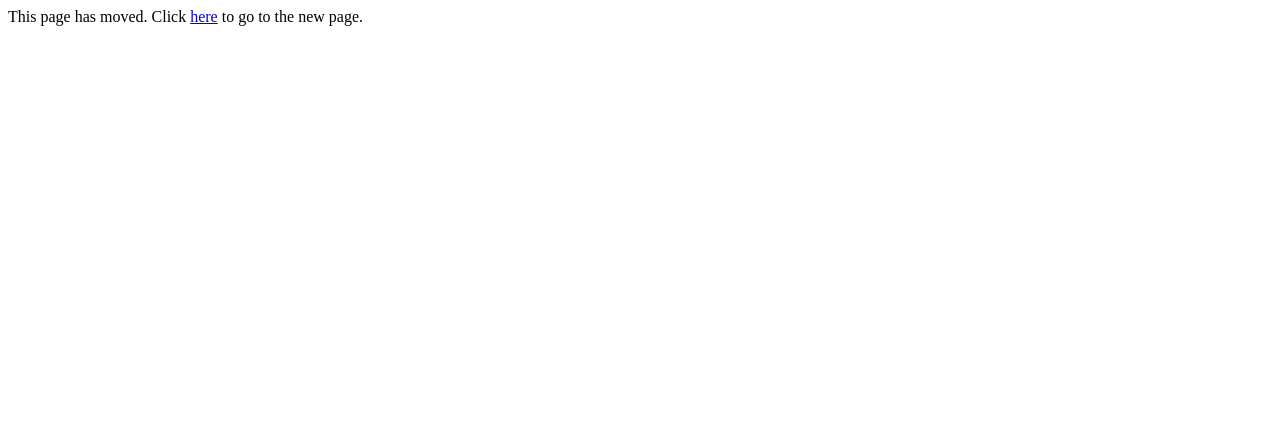
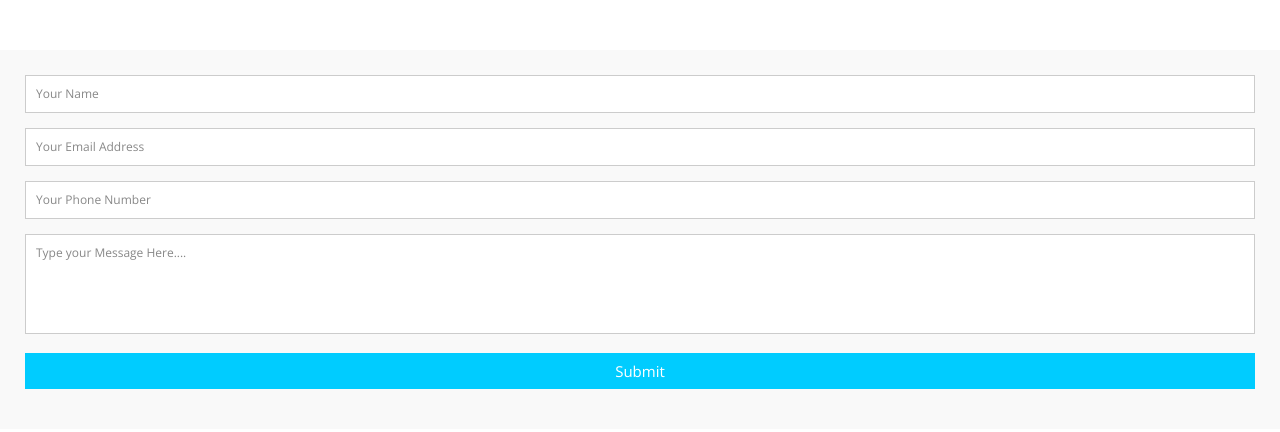
Before and after one commit to aquasolis/global, a plain HTML site: page index.html in a window 1280 px wide. Drawn offline with nearby package versions, Linux system fonts and the light colour scheme.

Commit message:
Update index.html

```diff
--- a/index.html
+++ b/index.html
@@ -1,10 +1,137 @@
 <!DOCTYPE html>
-<html>
-<head>
-<meta http-equiv="refresh" content="2;url=https://aquasolisglobal.com/" />
-<title>Page Moved</title>
-</head>
-<body>
-This page has moved. Click <a href="https://aquasolisglobal.com/">here</a> to go to the new page.
-</body>
+<html lang="en-us">
+  <head>
+    <meta charset="UTF-8">
+    <title>Contact-form</title>
+    <meta name="viewport" content="width=device-width, initial-scale=1">
+    <script>function loadCSS(e,t,n){"use strict";function r(){for(var t,i=0;i<d.length;i++)d[i].href&&d[i].href.indexOf(e)>-1&&(t=!0);t?o.media=n||"all":setTimeout(r)}var o=window.document.createElement("link"),i=t||window.document.getElementsByTagName("script")[0],d=window.document.styleSheets;return o.rel="stylesheet",o.href=e,o.media="only x",i.parentNode.insertBefore(o,i),r(),o}</script>
+        <script>
+	loadCSS( "https://fonts.googleapis.com/css?family=Open+Sans:400,700" );
+	</script>
+    </head>
+  <style>
+    @import url(https://fonts.googleapis.com/css?family=Open+Sans:400italic,400,300,600);
+* {
+	margin:0;
+	padding:0;
+	box-sizing:border-box;
+	-webkit-box-sizing:border-box;
+	-moz-box-sizing:border-box;
+	-webkit-font-smoothing:antialiased;
+	-moz-font-smoothing:antialiased;
+	-o-font-smoothing:antialiased;
+	font-smoothing:antialiased;
+	text-rendering:optimizeLegibility;
+}
+.body {
+	height:100%;
+	width:100%;
+}
+.container {
+	width:100%;
+	margin:0 auto;
+	position:relative;
+}
+#contact input[type="text"], #contact input[type="email"], #contact input[type="tel"], #contact input[type="url"], #contact textarea, #contact button[type="submit"] { font:400 12px/16px "Open Sans", Helvetica, Arial, sans-serif; }
+#contact {
+	background:#F9F9F9;
+	padding:25px;
+	margin:50px 0;
+}
+#contact h3 {
+	color: #F96;
+	display: block;
+	font-size: 30px;
+	font-weight: 400;
+}
+#contact h4 {
+	margin:5px 0 15px;
+	display:block;
+	font-size:13px;
+}
+fieldset {
+	border: medium none !important;
+	margin: 0 0 10px;
+	min-width: 100%;
+	padding: 0;
+	width: 100%;
+}
+#contact input[type="text"], #contact input[type="email"], #contact input[type="tel"], #contact input[type="url"], #contact textarea {
+	width:100%;
+	border:1px solid #CCC;
+	background:#FFF;
+	margin:0 0 5px;
+	padding:10px;
+}
+#contact input[type="text"]:hover, #contact input[type="email"]:hover, #contact input[type="tel"]:hover, #contact input[type="url"]:hover, #contact textarea:hover {
+	-webkit-transition:border-color 0.3s ease-in-out;
+	-moz-transition:border-color 0.3s ease-in-out;
+	transition:border-color 0.3s ease-in-out;
+	border:1px solid #AAA;
+}
+#contact textarea {
+	height:100px;
+	max-width:100%;
+  resize:none;
+}
+#contact button[type="submit"] {
+	cursor:pointer;
+	width:100%;
+	border:none;
+	background:#0CF;
+	color:#FFF;
+	margin:0 0 5px;
+	padding:10px;
+	font-size:15px;
+}
+#contact button[type="submit"]:hover {
+	background:#09C;
+	-webkit-transition:background 0.3s ease-in-out;
+	-moz-transition:background 0.3s ease-in-out;
+	transition:background-color 0.3s ease-in-out;
+}
+#contact button[type="submit"]:active { box-shadow:inset 0 1px 3px rgba(0, 0, 0, 0.5); }
+#contact input:focus, #contact textarea:focus {
+	outline:0;
+	border:1px solid #999;
+}
+::-webkit-input-placeholder {
+ color:#888;
+}
+:-moz-placeholder {
+ color:#888;
+}
+::-moz-placeholder {
+ color:#888;
+}
+:-ms-input-placeholder {
+ color:#888;
+}
+  </style>
+  <body>
+    <div class="container">
+  <form id="contact" action="//formspree.io/aquasolisglobal@gmail.com"
+      method="POST">
+
+    <fieldset>
+      <input placeholder="Your Name" type="text" name="name" tabindex="1" required>
+    </fieldset>
+    <fieldset>
+      <input placeholder="Your Email Address" type="text" name="_replyto" tabindex="2" required>
+    </fieldset>
+    <fieldset>
+      <input placeholder="Your Phone Number" type="tel" name="phone" tabindex="3" required>
+    </fieldset>
+
+    <fieldset>
+      <textarea placeholder="Type your Message Here...." tabindex="5" name="message" required></textarea>
+    </fieldset>
+    <fieldset>
+      <input type="text" name="_gotcha" style="display:none" />
+      <input type="hidden" name="_next" value="https://aquasolis.github.io/contact-form/index2.html" />
+      <button name="submit" type="submit" id="contact-submit" data-submit="...Sending">Submit</button>
+    </fieldset>
+  </form>
+  </div>
+ </body>
 </html>
```
